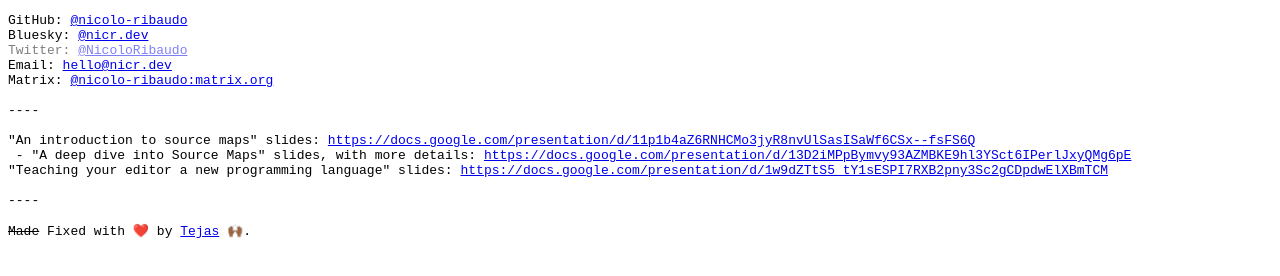
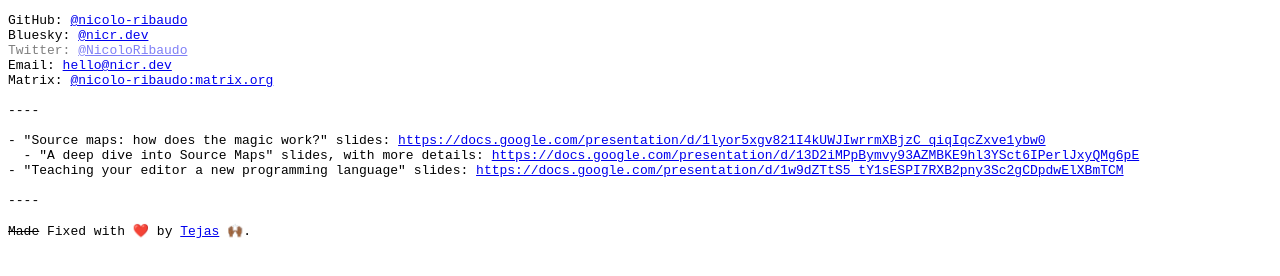
Before and after one commit to nicolo-ribaudo/nicr.dev, a plain HTML site: page index.html in a window 1280 px wide. Drawn offline with Linux system fonts and the light colour scheme.

Commit message:
Update links to source maps slides

```diff
--- a/index.html
+++ b/index.html
@@ -42,9 +42,9 @@ Matrix: <a href="https://matrix.to/#/@nicolo-ribaudo:matrix.org">@nicolo-ribaudo
 
 ----
 
-"An introduction to source maps" slides: <a href="https://docs.google.com/presentation/d/11p1b4aZ6RNHCMo3jyR8nvUlSasISaWf6CSx--fsFS6Q">https://docs.google.com/presentation/d/11p1b4aZ6RNHCMo3jyR8nvUlSasISaWf6CSx--fsFS6Q</a>
- - "A deep dive into Source Maps" slides, with more details: <a href="https://docs.google.com/presentation/d/13D2iMPpBymvy93AZMBKE9hl3YSct6IPerlJxyQMg6pE">https://docs.google.com/presentation/d/13D2iMPpBymvy93AZMBKE9hl3YSct6IPerlJxyQMg6pE</a>
-"Teaching your editor a new programming language" slides: <a href="https://docs.google.com/presentation/d/1w9dZTtS5_tY1sESPI7RXB2pny3Sc2gCDpdwElXBmTCM">https://docs.google.com/presentation/d/1w9dZTtS5_tY1sESPI7RXB2pny3Sc2gCDpdwElXBmTCM</a>
+- "Source maps: how does the magic work?" slides: <a href="https://docs.google.com/presentation/d/1lyor5xgv821I4kUWJIwrrmXBjzC_qiqIqcZxve1ybw0">https://docs.google.com/presentation/d/1lyor5xgv821I4kUWJIwrrmXBjzC_qiqIqcZxve1ybw0</a>
+  - "A deep dive into Source Maps" slides, with more details: <a href="https://docs.google.com/presentation/d/13D2iMPpBymvy93AZMBKE9hl3YSct6IPerlJxyQMg6pE">https://docs.google.com/presentation/d/13D2iMPpBymvy93AZMBKE9hl3YSct6IPerlJxyQMg6pE</a>
+- "Teaching your editor a new programming language" slides: <a href="https://docs.google.com/presentation/d/1w9dZTtS5_tY1sESPI7RXB2pny3Sc2gCDpdwElXBmTCM">https://docs.google.com/presentation/d/1w9dZTtS5_tY1sESPI7RXB2pny3Sc2gCDpdwElXBmTCM</a>
 
 ----
 <footer>
```
